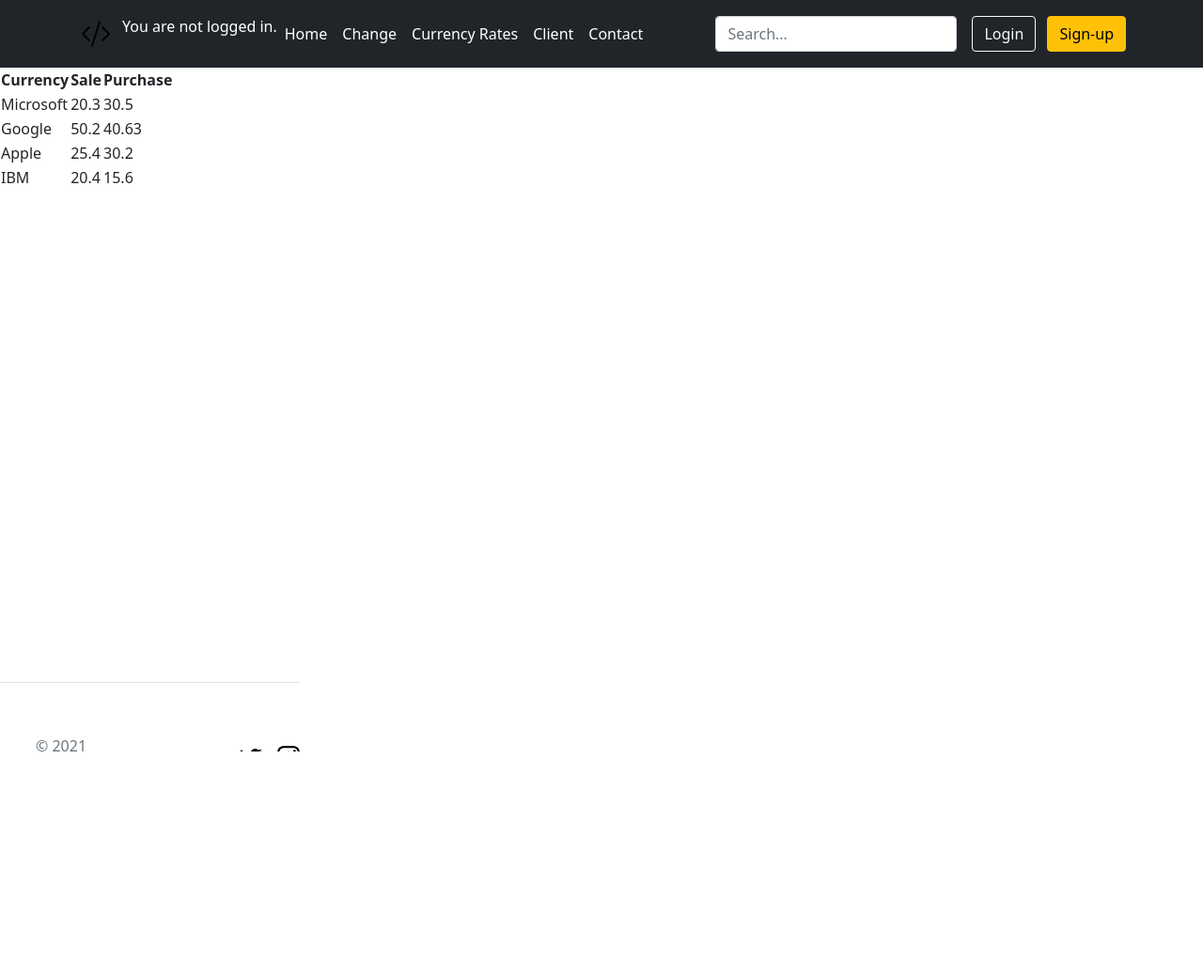
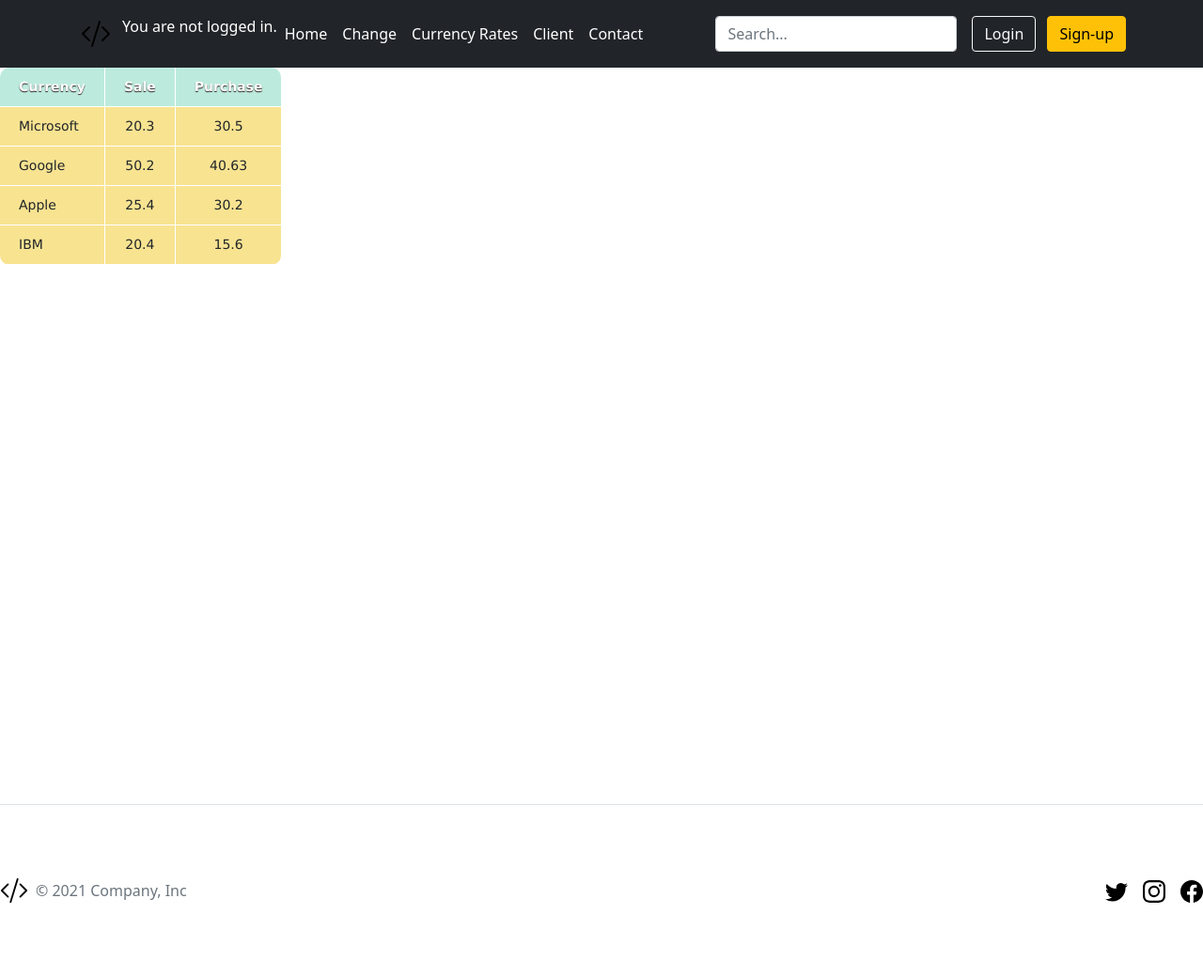
Before and after one commit to vdmglkv/ExchangeOffice, a Django app: page /currencyrate/ in a window 1280 px wide. Shown: the whole page at 94% size. Before the commit the page ends 800 px from the top, so only its background shows below. Run offline with Django 3.2, Linux system fonts and the light colour scheme; parts of the project's set-up code (start-up, migrations or seed data) failed here and were passed over.

Commit message:
Update css

```diff
--- a/ExchangeOffice/static/css/style.css
+++ b/ExchangeOffice/static/css/style.css
@@ -1,14 +1,41 @@
-footer {
-	position : fixed;
-	height : 50px;
-	bottom : 0;
+table {
+	font-family: "Lucida Sans Unicode", "Lucida Grande", Sans-Serif, sans-serif;
+	font-size: 14px;
+	border-radius: 10px;
+	border-spacing: 0;
+	text-align: center;
 }
-
-body {
-	position: relative;
+th {
+	background: #BCEBDD;
+	color: white;
+	text-shadow: 0 1px 1px #2D2020;
+	padding: 10px 20px;
 }
-
-/*div footer {*/
-/*	position: absolute;*/
-/*	bottom: 0;*/
-/*}*/
+th, td {
+	border-style: solid;
+	border-width: 0 1px 1px 0;
+	border-color: white;
+}
+th:first-child, td:first-child {
+	text-align: left;
+}
+th:first-child {
+	border-top-left-radius: 10px;
+}
+th:last-child {
+	border-top-right-radius: 10px;
+	border-right: none;
+}
+td {
+	padding: 10px 20px;
+	background: #F8E391;
+}
+tr:last-child td:first-child {
+	border-radius: 0 0 0 10px;
+}
+tr:last-child td:last-child {
+	border-radius: 0 0 10px 0;
+}
+tr td:last-child {
+	border-right: none;
+}
```
